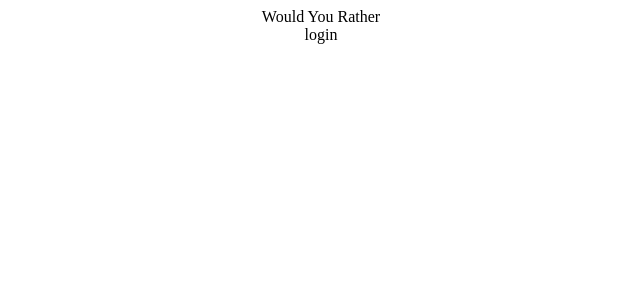
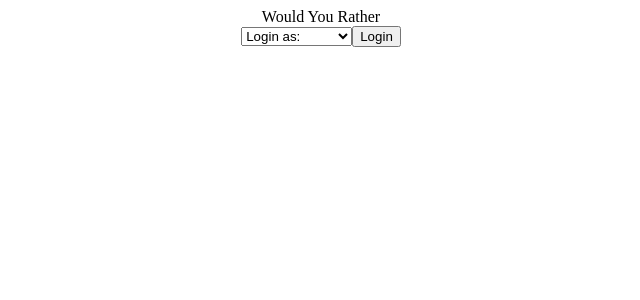
Before and after one commit to shirblc/reactnd-would-you-rather, a React (Create React App) app: page / in a window 1280 px wide. Shown: the top 300 px of the page, without its empty margins (319-959 px from the left). Built offline with nearby package versions, Linux system fonts and the light colour scheme.

Commit message:
Added login component to App.

```diff
--- a/src/components/App.js
+++ b/src/components/App.js
@@ -1,9 +1,13 @@
+// React / Redux imports
 import React from 'react';
-import './App.css';
 import { getInitialData as getQuestions } from '../actions/questions';
 import { getInitialData as getUsers } from '../actions/users';
 import { connect } from 'react-redux';
+
+// App imports
+import './App.css';
 import Home from './Home';
+import LoginPage from './LoginPage';
 
 class App extends React.Component {
 	componentDidMount() {
@@ -20,7 +24,7 @@ class App extends React.Component {
 					this.props.loading === false && (
 						this.props.currentUser
 						? <Home userID={this.props.currentUser}/>
-						: <div>login</div>
+						: <LoginPage />
 					)
 				 }
 			 </div>
```
